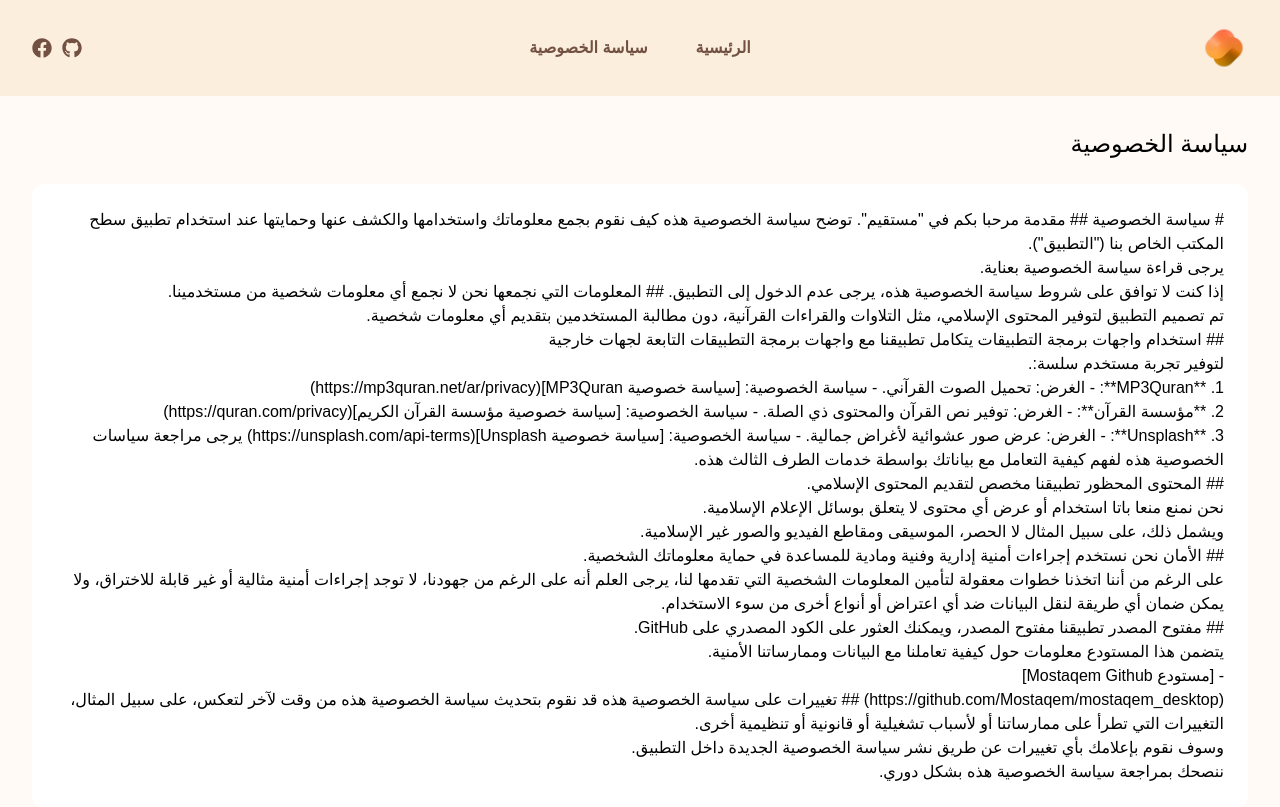
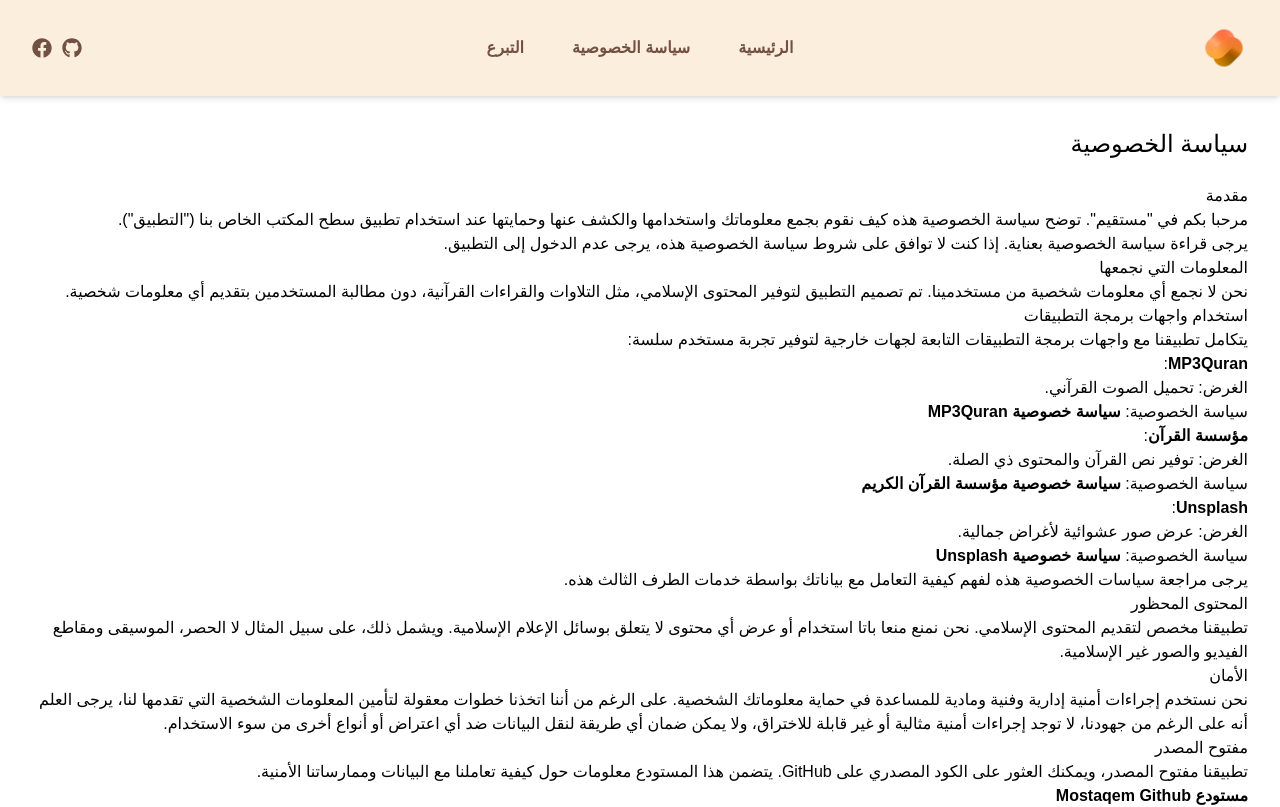
Before and after one commit to Mostaqem/Mostaqem-app-website, a React (Vite) app: page /PrivacyPolicy in a window 1280 px wide. Shown: the top 807 px of the page. Built offline with nearby package versions, Linux system fonts and the light colour scheme; a web font is replaced by a local one.

Commit message:
updates and add donation page

```diff
--- a/package.json
+++ b/package.json
@@ -16,6 +16,7 @@
     "heroicons": "^2.1.5",
     "postcss": "^8.4.39",
     "react": "^18.3.1",
+    "react-device-detect": "^2.2.3",
     "react-dom": "^18.3.1",
     "react-icons": "^5.2.1",
     "react-router-dom": "^6.25.1",
--- a/src/App.jsx
+++ b/src/App.jsx
@@ -2,6 +2,7 @@
 import { BrowserRouter as Router, Route, Routes } from "react-router-dom";
 import HomePage from "./pages/Home";
 import PrivacyPolicy from "./pages/PrivacyPolicy";
+import Donation from "./pages/Donation";
 import Header from "./components/Header";
 import Footer from "./components/Footer";
 
@@ -12,6 +13,7 @@
       <Routes>
         <Route path="/" element={<HomePage />} />
         <Route path="/PrivacyPolicy" element={<PrivacyPolicy />} />
+        <Route path="/donation" element={<Donation />} />
       </Routes>
       <Footer />
     </Router>
--- a/src/components/FeatureCard.jsx
+++ b/src/components/FeatureCard.jsx
@@ -1,12 +1,12 @@
 import React from "react";
 
-const FeatureCard = ({ title, desc, image }) => {
+const FeatureCard = ({ title, description, image }) => {
   return (
-    <div className="shadow-lg flex flex-col items-start gap-2 bg-[#ffff] rounded-md p-[1rem] border-[#fceedd] border-solid border-[2px]">
+    <div className="min-h-[23rem] h-[max-content] shadow-md flex flex-col items-start gap-2 bg-[#fffaf5] rounded-md p-[1rem] border-[#fceedd] border-solid border-[2px]">
       <img src={image} className="rounded" />
       <span className="mt-4 flex flex-col items-start gap-1">
         <h1 className="text-xl font-bold">{title}</h1>
-        <p>{desc}</p>
+        <p>{description}</p>
       </span>
     </div>
   );
--- a/src/components/Footer.jsx
+++ b/src/components/Footer.jsx
@@ -6,6 +6,7 @@
 const navigation = [
   { name: "الرئيسية", href: "/" },
   { name: "سياسة الخصوصية", href: "/PrivacyPolicy" },
+  { name: "التبرع", href: "/donation" },
 ];
 
 export default function Footer() {
@@ -33,7 +34,7 @@
           ))}
         </nav>
         <p className="mt-10 text-center text-s text-gray-400">
-          &copy; 2024 Mostaqem. All rights reserved.
+          &copy; 2024 مستقيم. كل الحقوق محفوظة.
         </p>
       </div>
     </footer>
--- a/src/components/Header.jsx
+++ b/src/components/Header.jsx
@@ -11,13 +11,14 @@
 const navigation = [
   { name: "الرئيسية", href: "/" },
   { name: "سياسة الخصوصية", href: "/PrivacyPolicy" },
+  { name: "التبرع", href: "/donation" },
 ];
 
 export default function Header() {
   const [mobileMenuOpen, setMobileMenuOpen] = useState(false);
 
   return (
-    <header className="bg-[#fceedd]">
+    <header className="bg-[#fceedd] shadow-md">
       <nav
         aria-label="Global"
         className="mx-auto flex max-w-7xl items-center justify-between p-6 lg:px-8"
--- a/src/index.css
+++ b/src/index.css
@@ -24,6 +24,6 @@
 body {
   font-family: "Kufam", sans-serif;
   direction: rtl;
-  background: var(--bg-color);
+  background: white;
   min-height: 100vh;
 }
--- a/src/pages/PrivacyPolicy.jsx
+++ b/src/pages/PrivacyPolicy.jsx
@@ -4,41 +4,110 @@
   return (
     <div className="min-h-[100vh] p-[2rem] max-lg:p-[1rem]">
       <h1 className="text-2xl"> سياسة الخصوصية </h1>
-      <p className="bg-white p-[1.5rem] max-ms:p-[1rem] mt-[1.5rem] rounded-xl overflow-hidden">
-        # سياسة الخصوصية ## مقدمة مرحبا بكم في "مستقيم". توضح سياسة الخصوصية هذه
-        كيف نقوم بجمع معلوماتك واستخدامها والكشف عنها وحمايتها عند استخدام تطبيق
-        سطح المكتب الخاص بنا ("التطبيق"). <br/> يرجى قراءة سياسة الخصوصية بعناية. <br/> إذا
-        كنت لا توافق على شروط سياسة الخصوصية هذه، يرجى عدم الدخول إلى التطبيق.
-        ## المعلومات التي نجمعها نحن لا نجمع أي معلومات شخصية من مستخدمينا. <br/> تم
-        تصميم التطبيق لتوفير المحتوى الإسلامي، مثل التلاوات والقراءات القرآنية،
-        دون مطالبة المستخدمين بتقديم أي معلومات شخصية. <br/> ## استخدام واجهات برمجة
-        التطبيقات يتكامل تطبيقنا مع واجهات برمجة التطبيقات التابعة لجهات خارجية
-        <br/>
-        لتوفير تجربة مستخدم سلسة:. <br/> 1. **MP3Quran**: - الغرض: تحميل الصوت القرآني.
-        - سياسة الخصوصية: [سياسة خصوصية
-        MP3Quran](https://mp3quran.net/ar/privacy) <br/> 2. **مؤسسة القرآن**: - الغرض:
-        توفير نص القرآن والمحتوى ذي الصلة. - سياسة الخصوصية: [سياسة خصوصية مؤسسة
-        القرآن الكريم](https://quran.com/privacy) <br/> 3. **Unsplash**: - الغرض: عرض
-        صور عشوائية لأغراض جمالية. - سياسة الخصوصية: [سياسة خصوصية
-        Unsplash](https://unsplash.com/api-terms) يرجى مراجعة سياسات الخصوصية
-        هذه لفهم كيفية التعامل مع بياناتك بواسطة خدمات الطرف الثالث هذه. <br/> ##
-        المحتوى المحظور تطبيقنا مخصص لتقديم المحتوى الإسلامي. <br/>نحن نمنع منعا باتا
-        استخدام أو عرض أي محتوى لا يتعلق بوسائل الإعلام الإسلامية. <br/> ويشمل ذلك،
-        على سبيل المثال لا الحصر، الموسيقى ومقاطع الفيديو والصور غير الإسلامية.<br/>
-        ## الأمان نحن نستخدم إجراءات أمنية إدارية وفنية ومادية للمساعدة في حماية
-        معلوماتك الشخصية. <br/> على الرغم من أننا اتخذنا خطوات معقولة لتأمين المعلومات
-        الشخصية التي تقدمها لنا، يرجى العلم أنه على الرغم من جهودنا، لا توجد
-        إجراءات أمنية مثالية أو غير قابلة للاختراق، ولا يمكن ضمان أي طريقة لنقل
-        البيانات ضد أي اعتراض أو أنواع أخرى من سوء الاستخدام.<br/>  ## مفتوح المصدر
-        تطبيقنا مفتوح المصدر، ويمكنك العثور على الكود المصدري على GitHub. <br/> يتضمن
-        هذا المستودع معلومات حول كيفية تعاملنا مع البيانات وممارساتنا الأمنية. <br/> -
-        [مستودع Mostaqem Github]<br/>(https://github.com/Mostaqem/mostaqem_desktop)
-        ## تغييرات على سياسة الخصوصية هذه قد نقوم بتحديث سياسة الخصوصية هذه من
-        وقت لآخر لتعكس، على سبيل المثال، التغييرات التي تطرأ على ممارساتنا أو
-        لأسباب تشغيلية أو قانونية أو تنظيمية أخرى.<br/>  وسوف نقوم بإعلامك بأي تغييرات
-        عن طريق نشر سياسة الخصوصية الجديدة داخل التطبيق. <br/> ننصحك بمراجعة سياسة
-        الخصوصية هذه بشكل دوري.
-      </p>
+      <div className="mt-6">
+        <h2>مقدمة</h2>
+        <p>
+          مرحبا بكم في "مستقيم". توضح سياسة الخصوصية هذه كيف نقوم بجمع معلوماتك
+          واستخدامها والكشف عنها وحمايتها عند استخدام تطبيق سطح المكتب الخاص بنا
+          ("التطبيق").
+        </p>
+        <p>
+          يرجى قراءة سياسة الخصوصية بعناية. إذا كنت لا توافق على شروط سياسة
+          الخصوصية هذه، يرجى عدم الدخول إلى التطبيق.
+        </p>
+
+        <h2>المعلومات التي نجمعها</h2>
+        <p>
+          نحن لا نجمع أي معلومات شخصية من مستخدمينا. تم تصميم التطبيق لتوفير
+          المحتوى الإسلامي، مثل التلاوات والقراءات القرآنية، دون مطالبة
+          المستخدمين بتقديم أي معلومات شخصية.
+        </p>
+
+        <h2>استخدام واجهات برمجة التطبيقات</h2>
+        <p>
+          يتكامل تطبيقنا مع واجهات برمجة التطبيقات التابعة لجهات خارجية لتوفير
+          تجربة مستخدم سلسة:
+        </p>
+
+        <ol>
+          <li>
+            <strong>MP3Quran</strong>:
+            <ul>
+              <li>الغرض: تحميل الصوت القرآني.</li>
+              <li>
+                سياسة الخصوصية:{" "}
+                <a className="font-bold" href="https://mp3quran.net/ar/privacy">
+                  سياسة خصوصية MP3Quran
+                </a>
+              </li>
+            </ul>
+          </li>
+          <li>
+            <strong>مؤسسة القرآن</strong>:
+            <ul>
+              <li>الغرض: توفير نص القرآن والمحتوى ذي الصلة.</li>
+              <li>
+                سياسة الخصوصية:{" "}
+                <a className="font-bold" href="https://quran.com/privacy">
+                  سياسة خصوصية مؤسسة القرآن الكريم
+                </a>
+              </li>
+            </ul>
+          </li>
+          <li>
+            <strong>Unsplash</strong>:
+            <ul>
+              <li>الغرض: عرض صور عشوائية لأغراض جمالية.</li>
+              <li>
+                سياسة الخصوصية:{" "}
+                <a className="font-bold" href="https://unsplash.com/api-terms">
+                  سياسة خصوصية Unsplash
+                </a>
+              </li>
+            </ul>
+          </li>
+        </ol>
+        <p>
+          يرجى مراجعة سياسات الخصوصية هذه لفهم كيفية التعامل مع بياناتك بواسطة
+          خدمات الطرف الثالث هذه.
+        </p>
+
+        <h2>المحتوى المحظور</h2>
+        <p>
+          تطبيقنا مخصص لتقديم المحتوى الإسلامي. نحن نمنع منعا باتا استخدام أو
+          عرض أي محتوى لا يتعلق بوسائل الإعلام الإسلامية. ويشمل ذلك، على سبيل
+          المثال لا الحصر، الموسيقى ومقاطع الفيديو والصور غير الإسلامية.
+        </p>
+
+        <h2>الأمان</h2>
+        <p>
+          نحن نستخدم إجراءات أمنية إدارية وفنية ومادية للمساعدة في حماية
+          معلوماتك الشخصية. على الرغم من أننا اتخذنا خطوات معقولة لتأمين
+          المعلومات الشخصية التي تقدمها لنا، يرجى العلم أنه على الرغم من جهودنا،
+          لا توجد إجراءات أمنية مثالية أو غير قابلة للاختراق، ولا يمكن ضمان أي
+          طريقة لنقل البيانات ضد أي اعتراض أو أنواع أخرى من سوء الاستخدام.
+        </p>
+
+        <h2>مفتوح المصدر</h2>
+        <p>
+          تطبيقنا مفتوح المصدر، ويمكنك العثور على الكود المصدري على GitHub.
+          يتضمن هذا المستودع معلومات حول كيفية تعاملنا مع البيانات وممارساتنا
+          الأمنية.
+        </p>
+        <p>
+          <a className="font-bold" href="https://github.com/Mostaqem/mostaqem_desktop">
+            مستودع Mostaqem Github
+          </a>
+        </p>
+
+        <h2>تغييرات على سياسة الخصوصية هذه</h2>
+        <p>
+          قد نقوم بتحديث سياسة الخصوصية هذه من وقت لآخر لتعكس، على سبيل المثال،
+          التغييرات التي تطرأ على ممارساتنا أو لأسباب تشغيلية أو قانونية أو
+          تنظيمية أخرى. وسوف نقوم بإعلامك بأي تغييرات عن طريق نشر سياسة الخصوصية
+          الجديدة داخل التطبيق. ننصحك بمراجعة سياسة الخصوصية هذه بشكل دوري.
+        </p>
+      </div>
     </div>
   );
 };
```
Also changed, not shown: src/components/SwiperCom.jsx (+14 -23 lines), src/data/CardsDataApi.js (added, +55 -0 lines), src/data/SwiperDataApi.js (added, +55 -0 lines), src/pages/Donation.jsx (added, +39 -0 lines), src/pages/Home.jsx (+104 -82 lines), 1 other file (tests, documents, lock files or other folders).
